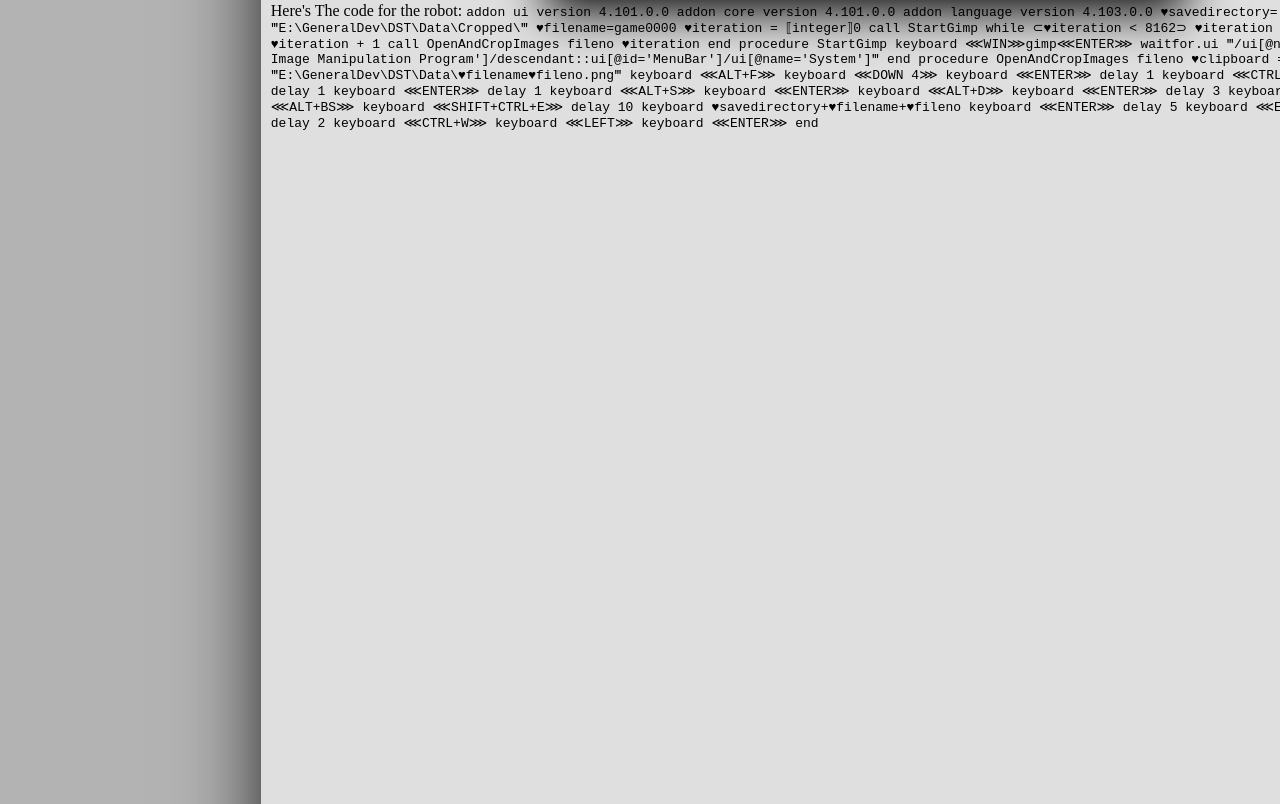
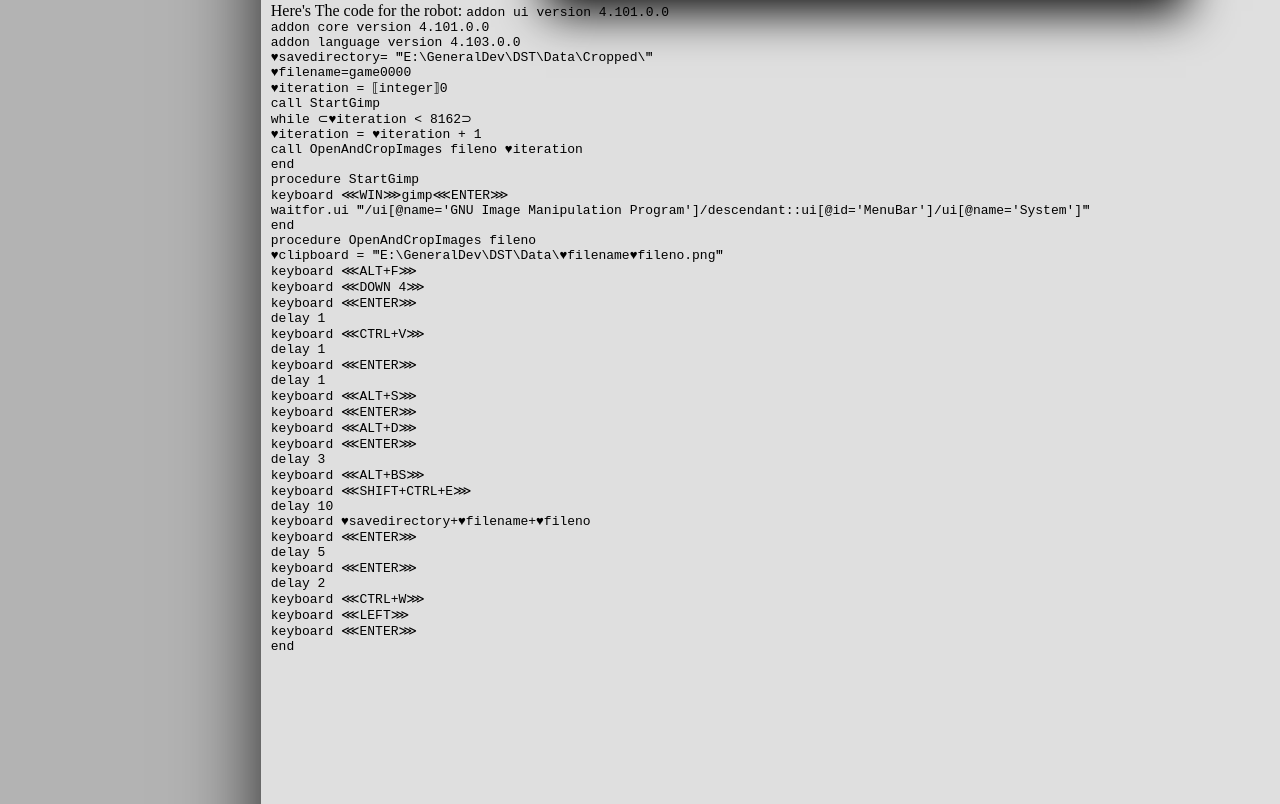
Before and after one commit to RookieIndieDev/RookieIndieDev.github.io, a Jekyll site: the page automation.html, which Jekyll copies as it is, in a window 1280 px wide, cut to the strip 836-1640 px from the top of the page. Built offline with Jekyll 4.4.1, drawn with Linux system fonts in a browser that asks for light colours.

Commit message:
Added line breaks for the code section, changed the background color for the code section

```diff
--- a/automation.html
+++ b/automation.html
@@ -22,53 +22,56 @@
 			</div>
 			<p>
 				Here's The code for the robot:
-				<code>
+				<code class="code">
 						addon ui version 4.101.0.0
+						<br>
 						addon core version 4.101.0.0
+						<br>
 						addon language version 4.103.0.0
+						<br>
 
-						♥savedirectory= ‴E:\GeneralDev\DST\Data\Cropped\‴
-						♥filename=game0000
-						♥iteration = ⟦integer⟧0
+						♥savedirectory= ‴E:\GeneralDev\DST\Data\Cropped\‴<br>
+						♥filename=game0000<br>
+						♥iteration = ⟦integer⟧0<br>
 
-						call StartGimp
-						while ⊂♥iteration < 8162⊃
-						    ♥iteration = ♥iteration + 1
-						    call OpenAndCropImages fileno ♥iteration
-						end
+						call StartGimp<br>
+						while ⊂♥iteration < 8162⊃<br>
+						    ♥iteration = ♥iteration + 1<br>
+						    call OpenAndCropImages fileno ♥iteration<br>
+						end<br>
 
-						procedure StartGimp
-						keyboard ⋘WIN⋙gimp⋘ENTER⋙
-						waitfor.ui ‴/ui[@name='GNU Image Manipulation Program']/descendant::ui[@id='MenuBar']/ui[@name='System']‴
-						end
+						procedure StartGimp<br>
+						keyboard ⋘WIN⋙gimp⋘ENTER⋙<br>
+						waitfor.ui ‴/ui[@name='GNU Image Manipulation Program']/descendant::ui[@id='MenuBar']/ui[@name='System']‴<br>
+						end<br>
 
-						procedure OpenAndCropImages fileno
-						    ♥clipboard = ‴E:\GeneralDev\DST\Data\♥filename♥fileno.png‴
-						    keyboard ⋘ALT+F⋙
-						    keyboard ⋘DOWN 4⋙
-						    keyboard ⋘ENTER⋙
-						    delay 1
-						    keyboard ⋘CTRL+V⋙
-						    delay 1
-						    keyboard ⋘ENTER⋙
-						    delay 1
-						    keyboard ⋘ALT+S⋙
-						    keyboard ⋘ENTER⋙
-						    keyboard ⋘ALT+D⋙
-						    keyboard ⋘ENTER⋙
-						    delay 3
-						    keyboard ⋘ALT+BS⋙
-						    keyboard ⋘SHIFT+CTRL+E⋙
-						    delay 10
-						    keyboard ♥savedirectory+♥filename+♥fileno
-						    keyboard ⋘ENTER⋙
-						    delay 5
-						    keyboard ⋘ENTER⋙
-						    delay 2
-						    keyboard ⋘CTRL+W⋙
-						    keyboard ⋘LEFT⋙
-						    keyboard ⋘ENTER⋙
-						end
+						procedure OpenAndCropImages fileno<br>
+						    ♥clipboard = ‴E:\GeneralDev\DST\Data\♥filename♥fileno.png‴<br>
+						    keyboard ⋘ALT+F⋙<br>
+						    keyboard ⋘DOWN 4⋙<br>
+						    keyboard ⋘ENTER⋙<br>
+						    delay 1<br>
+						    keyboard ⋘CTRL+V⋙<br>
+						    delay 1<br>
+						    keyboard ⋘ENTER⋙<br>
+						    delay 1<br>
+						    keyboard ⋘ALT+S⋙<br>
+						    keyboard ⋘ENTER⋙<br>
+						    keyboard ⋘ALT+D⋙<br>
+						    keyboard ⋘ENTER⋙<br>
+						    delay 3<br>
+						    keyboard ⋘ALT+BS⋙<br>
+						    keyboard ⋘SHIFT+CTRL+E⋙<br>
+						    delay 10<br>
+						    keyboard ♥savedirectory+♥filename+♥fileno<br>
+						    keyboard ⋘ENTER⋙<br>
+						    delay 5<br>
+						    keyboard ⋘ENTER⋙<br>
+						    delay 2<br>
+						    keyboard ⋘CTRL+W⋙<br>
+						    keyboard ⋘LEFT⋙<br>
+						    keyboard ⋘ENTER⋙<br>
+						end<br>
 				</code>
 			</p>
 		</div>
--- a/post.css
+++ b/post.css
@@ -41,3 +41,10 @@
 	height: 480;
 	right: -25%;
 }
+
+.class
+{
+	width: 200px;
+	height: 100px;
+	background-color: #898989;
+}
```
